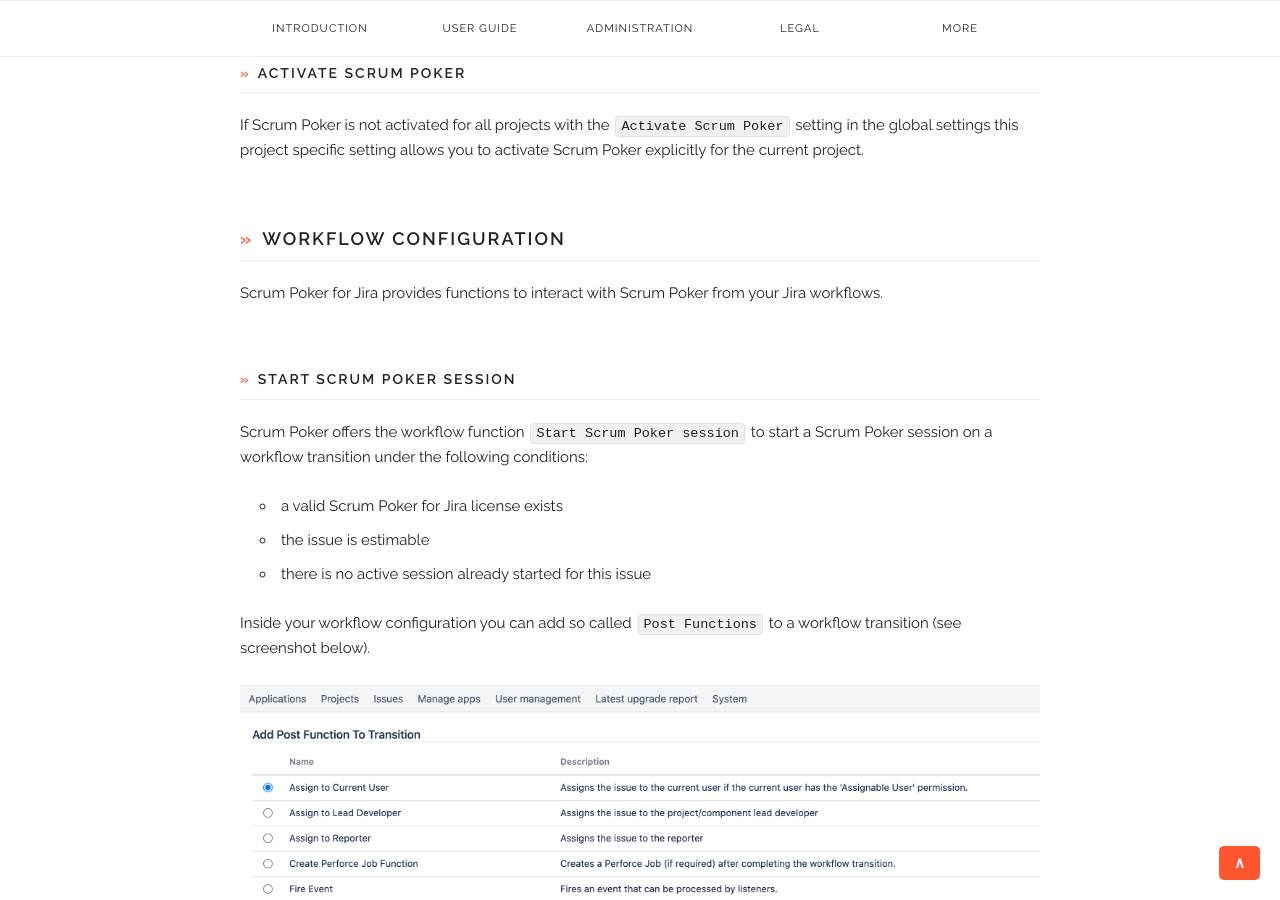
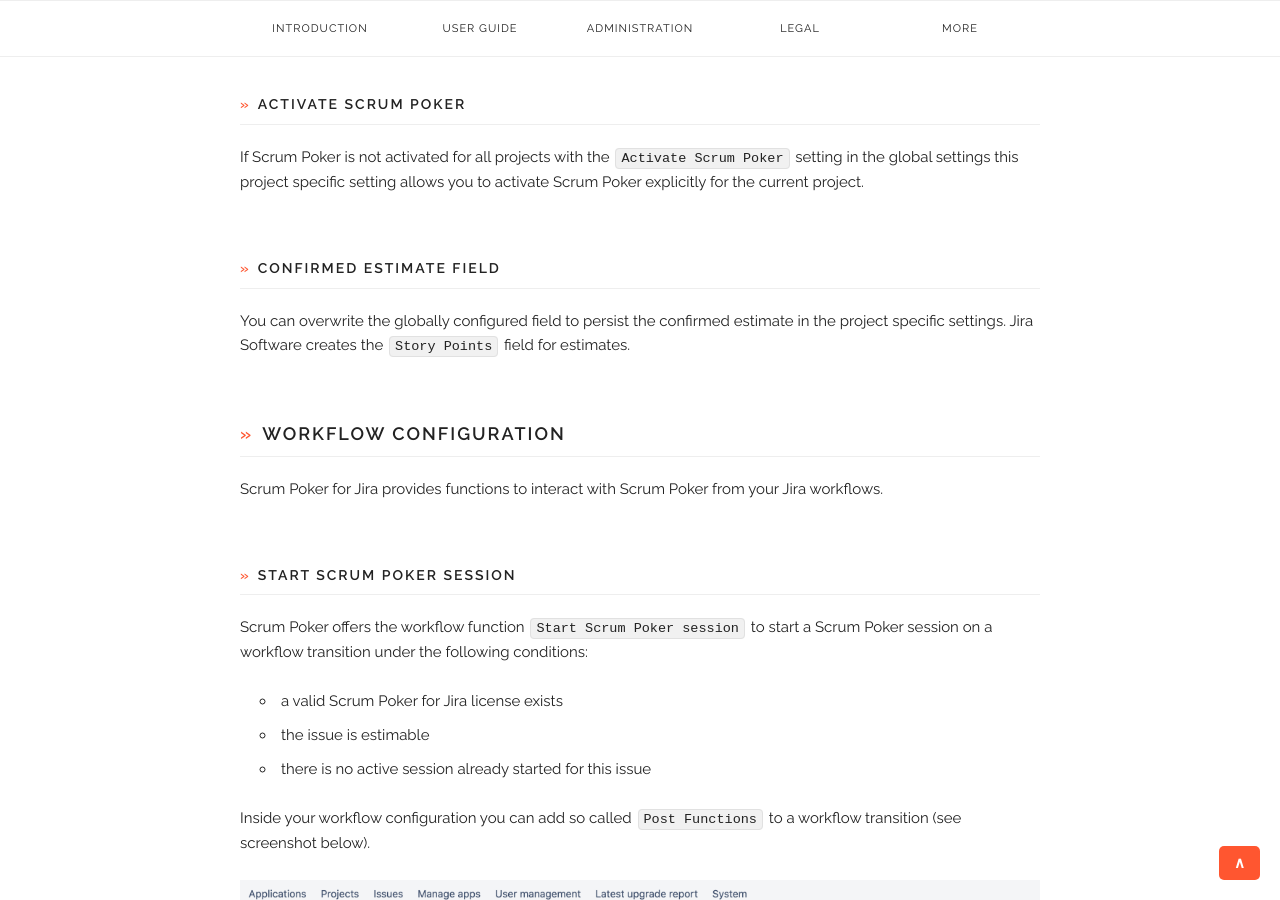
Before and after one commit to codescape/jira-scrum-poker, a Jekyll site: the page built from docs/configuration.md, in a window 1280 px wide and 900 px high, scrolled down 6115 px. Built offline with Jekyll 4.4.1, drawn with Linux system fonts in a browser that asks for light colours; nearby versions of some CDN libraries; some of the changed text lies outside the part shown.

Commit message:
docs: add documentation for project specific estimate field configuration

```diff
--- a/docs/configuration.md
+++ b/docs/configuration.md
@@ -123,6 +123,10 @@
 
 If Scrum Poker is not activated for all projects with the `Activate Scrum Poker` setting in the global settings this project specific setting allows you to activate Scrum Poker explicitly for the current project.
 
+#### Confirmed Estimate Field
+
+You can overwrite the globally configured field to persist the confirmed estimate in the project specific settings. Jira Software creates the `Story Points` field for estimates.
+
 ### Workflow configuration
 
 Scrum Poker for Jira provides functions to interact with Scrum Poker from your Jira workflows.
```
Also changed, not shown: docs/changelog.md.
